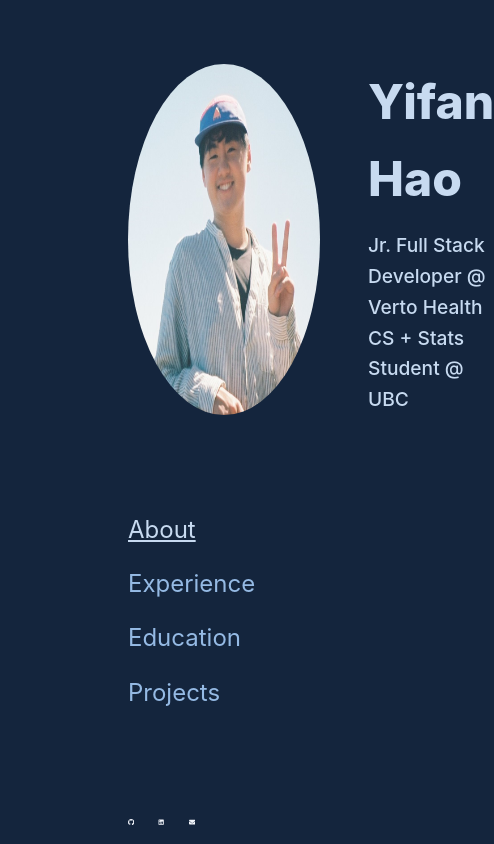
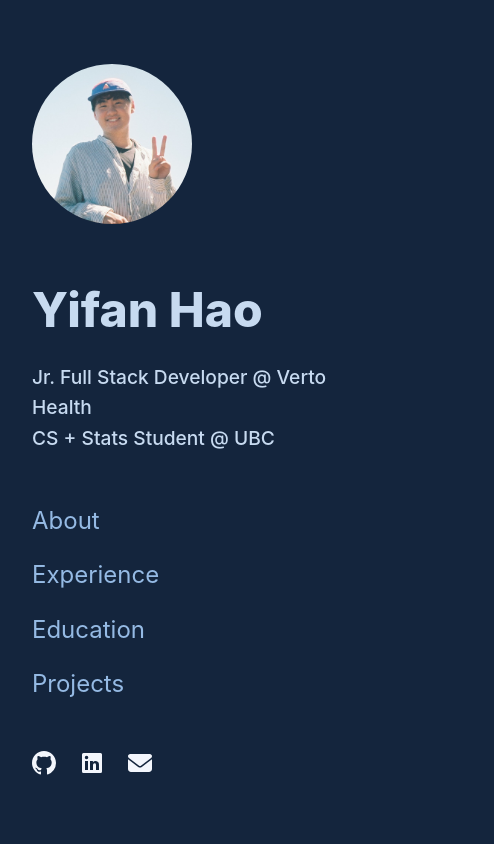
Before and after one commit to yhaooo11/personal-website, a Vue app: page / in a window 390 px wide. Shown: the top 844 px of the page, 494 px wide, since content can reach past the window. Built offline with nearby package versions, Linux system fonts and the light colour scheme.

Commit message:
responsive css

```diff
--- a/src/App.vue
+++ b/src/App.vue
@@ -41,7 +41,7 @@ import ProjectCard from './components/ProjectCard.vue';
       >
       </ExperienceCard>
       <div class="resume">
-        <a class="resume-link">View Full Resume</a>
+        <a class="resume-link" href="./assets/Yifan_Hao_Resume_2023.pdf">View Full Resume</a>
         <IconFile class="resume-icon"></IconFile>
       </div>
       <h2 ref="education">Education</h2>
@@ -133,15 +133,16 @@ export default {
   padding: 4rem 8rem;
 }
 
-@media (max-width: 800px) {
+@media (max-width: 1000px) {
   .container {
     flex-direction: column;
+    padding: 4rem 2rem;
+    gap: 5rem;
   }
 }
 
 .column {
   flex: 1;
-  width: 50%;
 }
 
 .right {
@@ -154,10 +155,16 @@ export default {
 .left {
   display: flex;
   flex-direction: column;
-  gap: 6rem;
+  gap: 3rem;
   height: fit-content;
-  position: sticky;
-  top: 4rem;
+}
+
+@media (min-width: 1000px) {
+  .left {
+    position: sticky;
+    top: 4rem;
+    gap: 6rem;
+  }
 }
 
 .resume {
@@ -188,4 +195,8 @@ h2 {
 main {
   margin-bottom: 5rem;
 }
+
+a {
+  all: unset;
+}
 </style>
--- a/src/components/Contents.vue
+++ b/src/components/Contents.vue
@@ -49,4 +49,11 @@ export default {
     color: #c7daf0;
     text-decoration: underline;
  }
+
+ @media (max-width: 1000px) {
+  .active {
+    color: #95bae4;
+    text-decoration: none;
+  }
+}
 </style>
--- a/src/components/Main.vue
+++ b/src/components/Main.vue
@@ -21,10 +21,23 @@
     display: flex;
     gap: 3rem;
 }
+
+@media (max-width: 1000px) {
+  .header {
+    flex-direction: column;
+  }
+}
+
 .avatar {
     border-radius: 50%;
     aspect-ratio: 1 / 1;
     width: 12rem;
+}
+
+@media (max-width: 1000px) {
+  .avatar {
+    width: 10rem;
+  }
 }
 
 .about {
```
